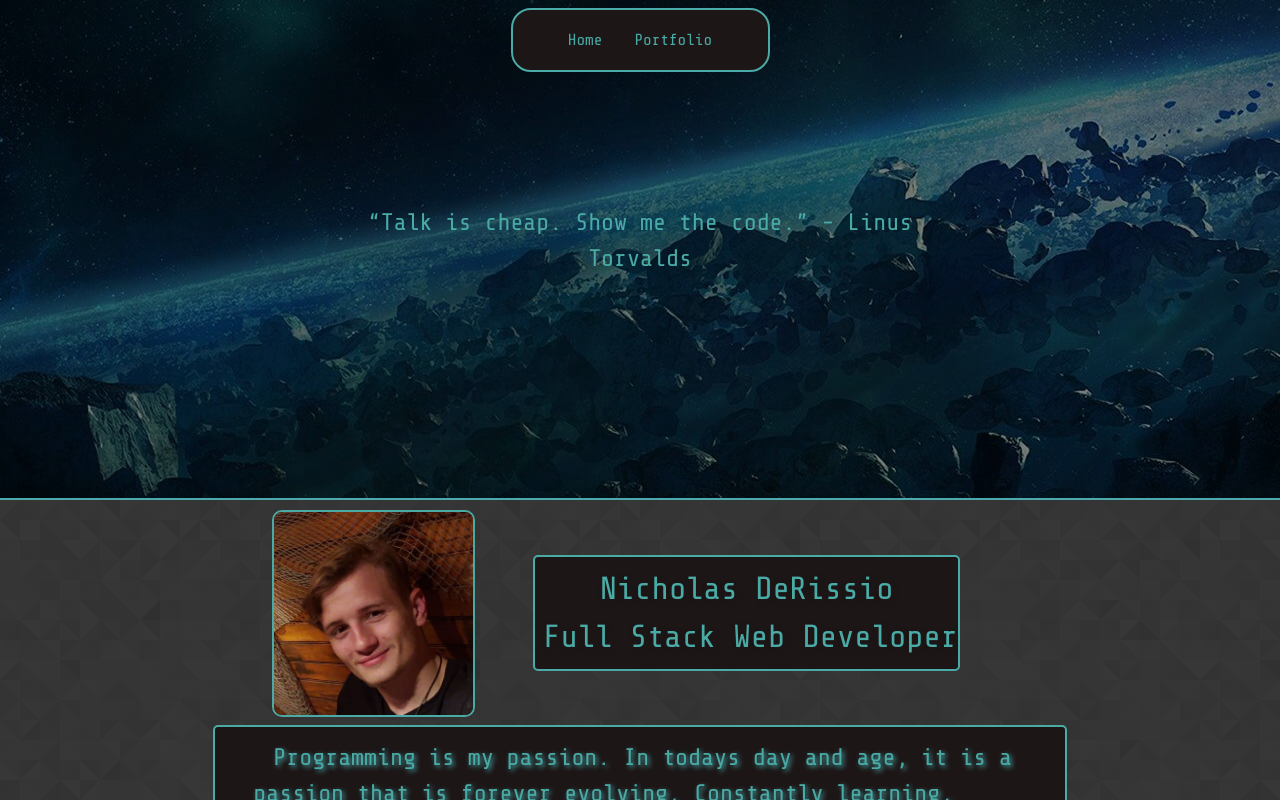
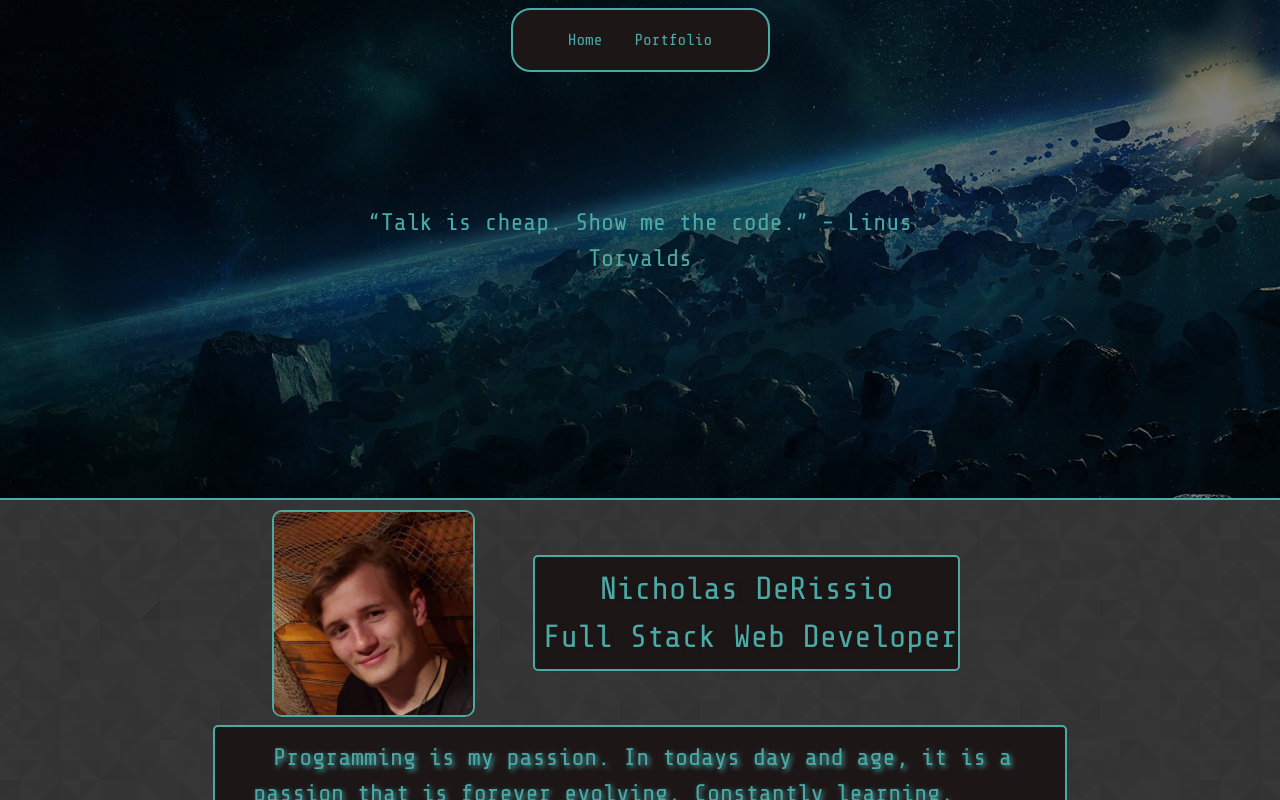
Before and after one commit to KantKontrol/React-Portfolio, a React (Create React App) app: page / in a window 1280 px wide. Shown: the top 800 px of the page. Built offline with nearby package versions, Linux system fonts and the light colour scheme.

Commit message:
updated hero image for larger screen sizes

```diff
--- a/src/components/HeroImage/index.css
+++ b/src/components/HeroImage/index.css
@@ -3,10 +3,9 @@
     height: 500px;
     width: 100%;
 
-    background-attachment: fixed;
     background-position: center;
     background-repeat: no-repeat;
-    background-size: auto;
+    background-size: cover;
     position: relative;
     border-bottom: 2px solid #4aaaad;
 }
```
